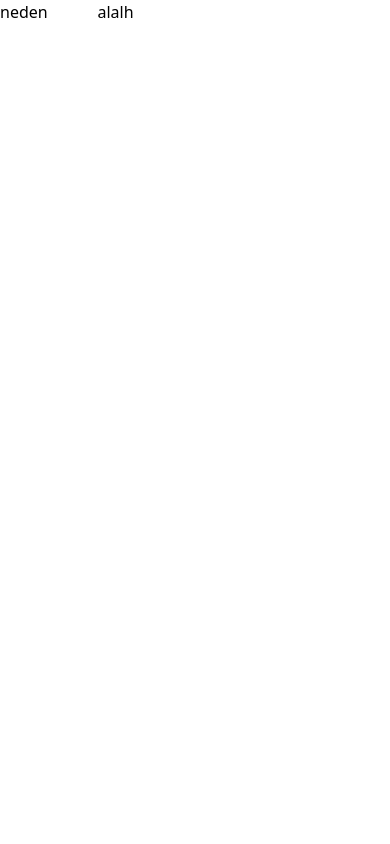
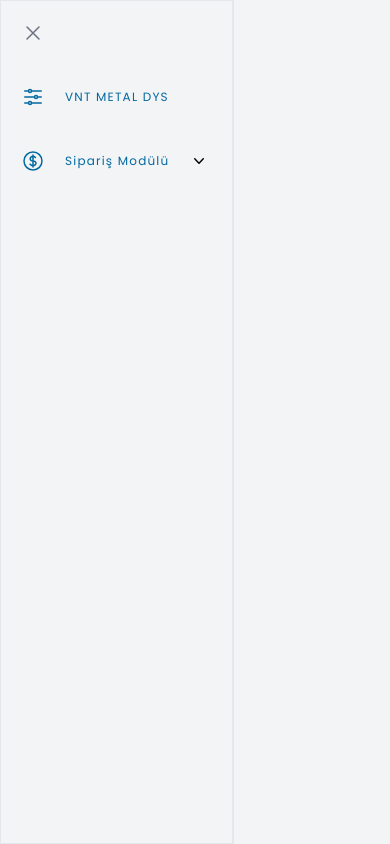
Before and after one commit to dorukbulut/vntmetal-frontend, a Next.js app: page /admin in a window 390 px wide. Built offline with nearby package versions, Linux system fonts and the light colour scheme.

Commit message:
responsive Navbar

```diff
--- a/components/Dashboards/general/ui/Navbar.js
+++ b/components/Dashboards/general/ui/Navbar.js
@@ -1,9 +1,66 @@
+import {useState } from 'react'
+import { ChevronDownIcon } from '@heroicons/react/20/solid'
 export default function Navbar () {
+    const [isOpen, setIsOpen] = useState(true);
+    const [sales, setSales ] = useState(false);
+    const toggleSales  = () => {
+      setSales(!sales);
+    }
+    const toggleNav = () => {
+      setIsOpen(!isOpen);
+    }
     return (
-        <div>
-          neden
-        </div>
+      <>
+       <div className={isOpen ? "border border-r-2 border-solid absolute w-3/5 md:w-1/3 lg:w-1/5 h-screen bg-gray-100 z-40  p-5 translate-x-0 ease-in-out duration-300" :"fixed z-40 top-0 left-0  h-screen -translate-x-full ease-in-out duration-100 p-5"}>
+          <div className={!isOpen ? "p-10 absolute" : "hidden"}>
+            <svg onClick={toggleNav} fill="none" viewBox="0 0 24 24" strokeWidth={1.5} className="hover:cursor-pointer stroke-gray-500 justify-self-end w-6 h-6">
+                <path strokeLinecap="round" strokeLinejoin="round" d="M3.75 6.75h16.5M3.75 12h16.5m-16.5 5.25h16.5" />
+            </svg>
+          </div>
+
+          <div className={isOpen ? "flex flex-col space-y-10 items-start" : "hidden"}>
+
+            <div className="grid ease-in-out">
+              <svg onClick={toggleNav}  fill="none" viewBox="0 0 24 24" strokeWidth={1.5} className="hover:cursor-pointer hover:bg-gray-300 stroke-gray-500 justify-self-end w-6 h-6">
+                <path strokeLinecap="round" strokeLinejoin="round" d="M6 18L18 6M6 6l12 12" />
+              </svg>
+            </div>
+
+            <div className='flex items-center space-x-5'>
+              <svg xmlns="http://www.w3.org/2000/svg" fill="none" viewBox="0 0 24 24" strokeWidth={1.5} stroke="currentColor" className="stroke-sky-700 w-6 h-6">
+              <path strokeLinecap="round" strokeLinejoin="round" d="M10.5 6h9.75M10.5 6a1.5 1.5 0 11-3 0m3 0a1.5 1.5 0 10-3 0M3.75 6H7.5m3 12h9.75m-9.75 0a1.5 1.5 0 01-3 0m3 0a1.5 1.5 0 00-3 0m-3.75 0H7.5m9-6h3.75m-3.75 0a1.5 1.5 0 01-3 0m3 0a1.5 1.5 0 00-3 0m-9.75 0h9.75" />
+              </svg>
+
+              <p className="font-poppins text-xs text-sky-700 tracking-widest">VNT METAL DYS</p>
+              <hr/>
+            </div>
 
 
+
+            <div className='flex flex-col space-y-5 items-end '>
+                <div className='flex items-center space-x-5'>
+                  <svg  fill="none" viewBox="0 0 24 24" stroke-width="1.5" stroke="currentColor" className="stroke-sky-700 w-6 h-6">
+                    <path stroke-linecap="round" stroke-linejoin="round" d="M12 6v12m-3-2.818l.879.659c1.171.879 3.07.879 4.242 0 1.172-.879 1.172-2.303 0-3.182C13.536 12.219 12.768 12 12 12c-.725 0-1.45-.22-2.003-.659-1.106-.879-1.106-2.303 0-3.182s2.9-.879 4.006 0l.415.33M21 12a9 9 0 11-18 0 9 9 0 0118 0z" />
+                  </svg>
+                  <p className="font-poppins text-xs text-sky-700 tracking-widest">Sipariş Modülü</p>
+                  <ChevronDownIcon onClick={toggleSales} className={`-mr-1 ml-2 h-5 w-5 ${sales ? "rotate-180": ""} ease-in-out duration-300 hover:cursor-pointer`} aria-hidden="true" />
+                </div>
+
+                <div className={`space-y-6 tracking-widest font-poppins text-sm text-sky-600 ${sales? "visible" : "invisible"} transition ease-out delay-3000`}>
+
+                      <p className='hover:bg-gray-200 hover:cursor-pointer p-2 hover:rounded-md'>Müşterilerim</p>
+                      <p className='hover:bg-gray-200 hover:cursor-pointer p-2 hover:rounded-md'>Tekliflerim</p>
+                      <p className='hover:bg-gray-200 hover:cursor-pointer p-2 hover:rounded-md'>Satış Formlarım</p>
+                      <p className='hover:bg-gray-200 hover:cursor-pointer p-2 hover:rounded-md'>Iş Emirlerim</p>
+
+
+                </div>
+
+            </div>
+
+          </div>
+
+       </div>
+       </>
     );
 }
--- a/pages/admin/index.js
+++ b/pages/admin/index.js
@@ -1,13 +1,14 @@
 import Navbar from "../../components/Dashboards/general/ui/Navbar"
+import Footer from "../../components/base/Footer";
 export default function DashBoard () {
     return (
-        <div className="grid grid-rows-1 grid-cols-4">
-            <div className="col-span-1">
+        <div className="grid grid-cols-5">
+            <div className="">
                 <Navbar />
             </div>
 
-            <div className="col-span-3">
-                alalh
+            <div className="col-span-5 bg-gray-100 h-screen">
+
             </div>
 
         </div>
```
Also changed, not shown: components/Dashboards/general/ui/ProfileBar.js (added).
